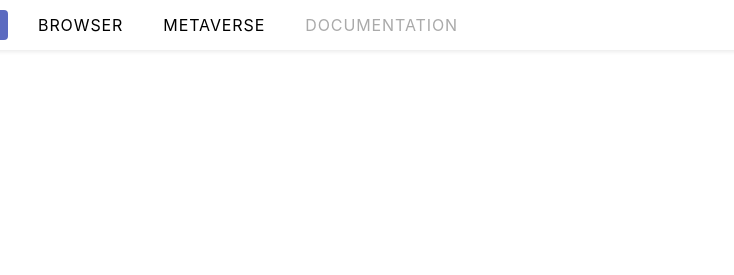
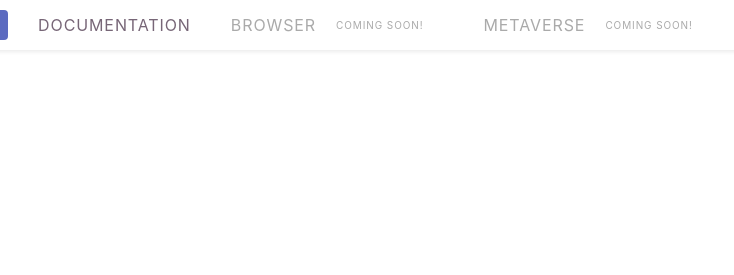
Before and after one commit to exokitxr/exokit-web, a website: page index.html in a window 1280 px wide. Shown: the top 275 px of the page, 178-912 px from the left. Drawn offline with Linux system fonts and the light colour scheme.

Commit message:
add coming soon text and fix text colors

```diff
--- a/index.html
+++ b/index.html
@@ -155,6 +155,16 @@ a:active {
   color: #b71c1c;
   cursor: auto;
 }
+.coming-soon {
+  color: #AAA;
+}
+.coming-soon-sub {
+  font-size: 10px;
+  display: block;
+}
+.header-link {
+  color: #767;
+}
     </style>
   </head>
   <body>
@@ -162,9 +172,13 @@ a:active {
         <header>
           <img src="logo.svg">
           <nav class=selected><span>Viewer</span></nav>
-          <nav><span>Browser</span></nav>
-          <nav><span>Metaverse</span></nav>
-          <nav><span><a href="http://docs.exokit.org/">Documentation</a></span></nav>
+          <a href="http://docs.exokit.org/"><nav><span class="header-link">Documentation</span></nav></a>
+          <nav><span class="coming-soon">Browser
+            <p class="coming-soon-sub">Coming soon!</p>
+          </span></nav>
+          <nav><span class="coming-soon">Metaverse
+            <p class="coming-soon-sub">Coming soon!</p>
+          </span></nav>
         </header>
 
         <div class=examples>
```
